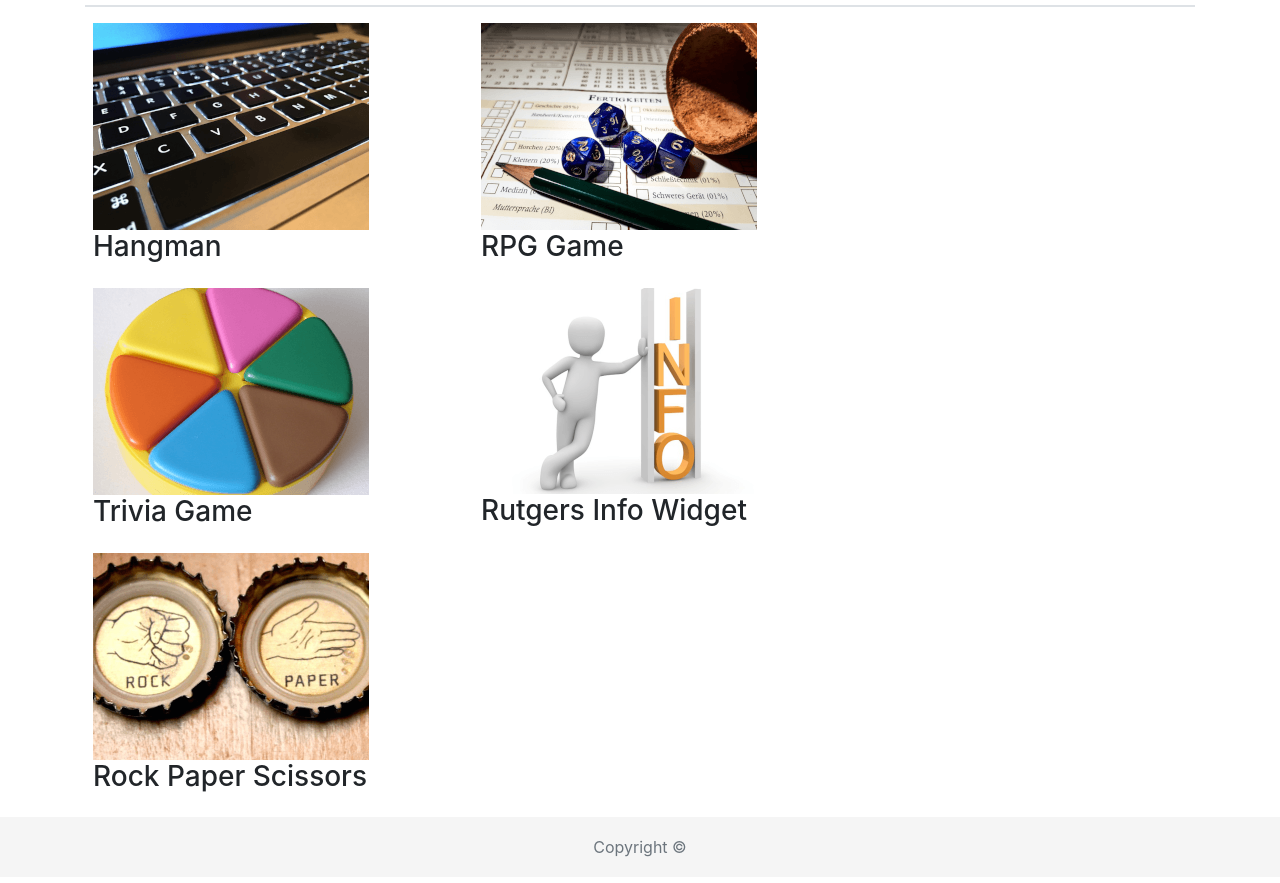
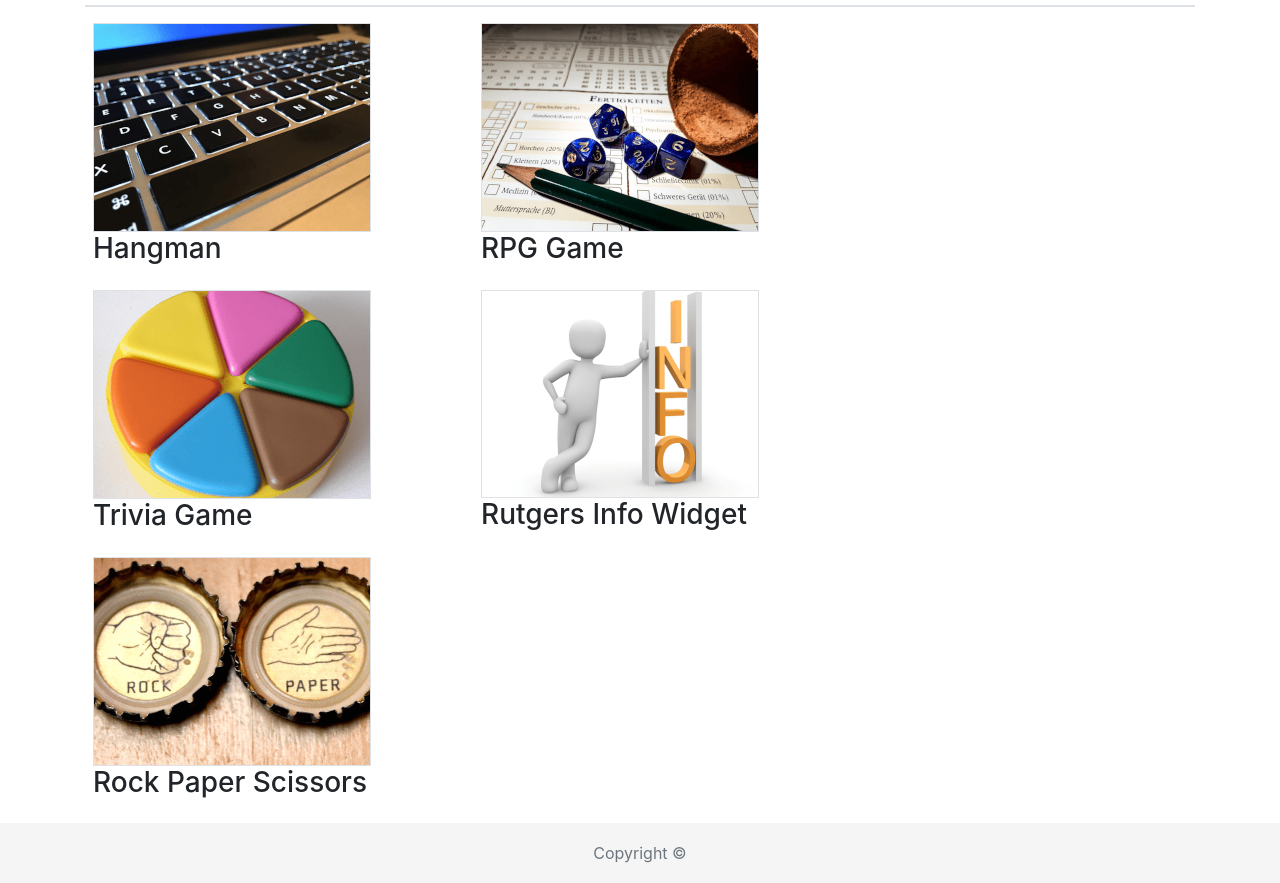
Before and after one commit to kanikas01/Bootstrap-Portfolio, a plain HTML site: page portfolio.html in a window 1280 px wide. Shown: the part 147-1030 px from the top of the page. Drawn offline with nearby package versions, Linux system fonts and the light colour scheme.

Commit message:
Add border to images

```diff
--- a/portfolio.html
+++ b/portfolio.html
@@ -50,35 +50,35 @@
 
       <div class="row">
         <div class="portfolio-item col-lg-4 ml-2 mb-3">
-          <img src="assets/images/hangman-game.png" alt="Side view of a computer keyboard">
+          <img class="border" src="assets/images/hangman-game.png" alt="Side view of a computer keyboard">
           <div class="image-text-overlay">
             <h3>Hangman</h3>
           </div>
         </div>
 
         <div class="portfolio-item col-lg-4 ml-2 mb-3">
-          <img src="assets/images/rpg-game.png" alt="Dice and score sheets">
+          <img class="border" src="assets/images/rpg-game.png" alt="Dice and score sheets">
           <div class="image-text-overlay">
             <h3>RPG Game</h3>
           </div>
         </div>
 
         <div class="portfolio-item col-lg-4 ml-2 mb-3">
-          <img src="assets/images/trivia-game.png" alt="Trivial Pursuit pie with all wedges filled in">
+          <img class="border" src="assets/images/trivia-game.png" alt="Trivial Pursuit pie with all wedges filled in">
           <div class="image-text-overlay">
             <h3>Trivia Game</h3>
           </div>
         </div>
 
         <div class="portfolio-item col-lg-4 ml-2 mb-3">
-          <img src="assets/images/info-widget.png" alt="Non-descript humanoid form standing next to the word 'info'">
+          <img class="border" src="assets/images/info-widget.png" alt="Non-descript humanoid form standing next to the word 'info'">
           <div class="image-text-overlay">
             <h3>Rutgers Info Widget</h3>
           </div>
         </div>
 
         <div class="portfolio-item col-lg-4 ml-2 mb-3">
-          <img src="assets/images/rock-paper-scissors.png" alt="Bottlecaps with 'rock' and 'scissors' on them">
+          <img class="border" src="assets/images/rock-paper-scissors.png" alt="Bottlecaps with 'rock' and 'scissors' on them">
           <div class="image-text-overlay">
             <h3>Rock Paper Scissors</h3>
           </div>
```
